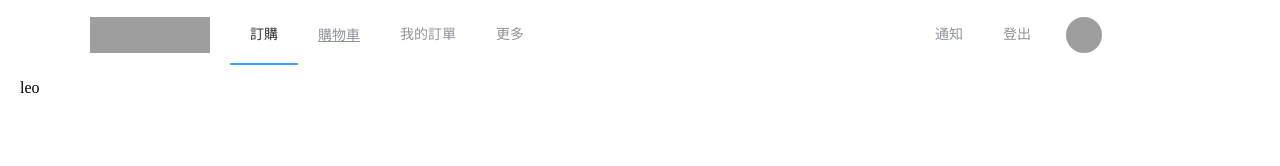
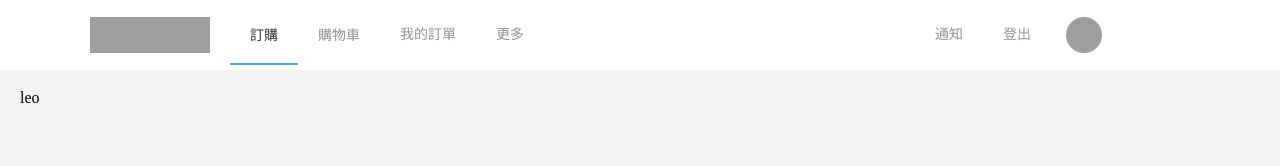
Before and after one commit to udevhouse/online-shop, a Vue app: page / in a window 1280 px wide. Shown: the top 166 px of the page. Built offline with nearby package versions, Linux system fonts and the light colour scheme; grey boxes are pictures that could not be loaded.

Commit message:
調整navbar與新增背景色

```diff
--- a/src/App.vue
+++ b/src/App.vue
@@ -1,10 +1,10 @@
 <template>
   <div id="app">
     <el-container>
-      <el-header>
+      <el-header height="70px">
         <Navbar></Navbar>
       </el-header>
-      <el-main>
+      <el-main class="main">
         <router-view></router-view>
       </el-main>
     </el-container>
@@ -20,5 +20,9 @@ export default {
 }
 </script>
 
-<style lang="scss">
+<style lang="scss" scoped>
+ .main{
+   background: #F2F1F4;
+   min-height: calc(100vh - 60px);
+ }
 </style>
--- a/src/router.js
+++ b/src/router.js
@@ -12,7 +12,7 @@ export default new Router({
     {
       path: '/',
       name: 'home',
-      component: () => import('./views/Home.vue')
+      component: () => import('./views/home/index.vue')
     },
     // 購物車 權限
     {
--- a/src/views/layout/Navbar.vue
+++ b/src/views/layout/Navbar.vue
@@ -1,11 +1,13 @@
 <template>
-  <header class="navbar">
+  <div class="navbar">
     <el-row>
       <el-col :span="18" class="logo">
         <div class="navbar__wrap">
           <el-image class="navbar__wrap--img" src="https://s3-ap-northeast-1.amazonaws.com/nidin-production/brand/logos/milkshop_nidin_logo.png" alt="" ></el-image>
           <el-menu :default-active="activeIndex" class="el-menu-demo" mode="horizontal" @select="handleSelect">
-            <el-menu-item index="1">訂購</el-menu-item>
+            <el-menu-item index="1">
+              <router-link to="/">訂購</router-link>
+            </el-menu-item>
             <el-menu-item index="2">
               <router-link to="/cart">購物車</router-link>
             </el-menu-item>
@@ -24,7 +26,7 @@
         </div>
       </el-col>
     </el-row>
-  </header>
+  </div>
 </template>
 <script>
 export default {
@@ -44,9 +46,10 @@ export default {
 <style lang="scss" scoped>
 .navbar {
   width: 100%;
-  height: 60px;
+  height: 70px;
   min-width: 600px;
   padding: 5px 70px;
+  padding-bottom: 0;
   box-sizing: border-box;
   margin: 0;
   background: #fff;
@@ -70,5 +73,8 @@ export default {
       border-bottom: 0;
     }
   }
+  a{
+    text-decoration: none;
+  }
 }
 </style>
```
Also changed, not shown: src/views/home/index.vue (renamed from src/views/Home.vue).
